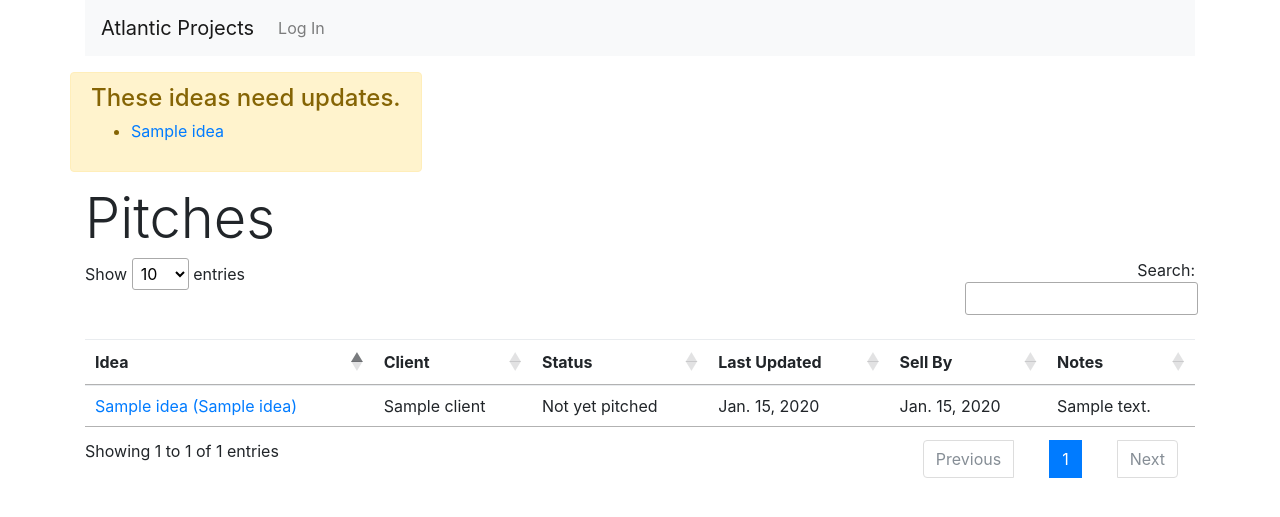
After one commit to mthomps00/atlproj, a Django app: template atlproj/ideas/templates/ideas/pitch_list.html in a window 1280 px wide. The commit adds this page. Shown: the top 517 px of the page. Run offline with Django 3.2, Linux system fonts and the light colour scheme; tables that the repository leaves empty hold one stand-in row (values such as "Sample post"); the template is opened without the code that fills it: values that come from a table or form of the project are taken from there, most other values are stand-ins (such as "Sample title", 1, 10 or a date in 2020); some libraries are stand-ins or nearby versions.

Commit message:
Updated pitch list and data model; added DataTables

```diff
--- a/atlproj/ideas/models.py
+++ b/atlproj/ideas/models.py
@@ -121,12 +121,28 @@ class Idea(models.Model):
     def __str__(self):
         return self.title()
 
+    def get_absolute_url(self):
+        from django.urls import reverse
+        return reverse('idea_detail', args=[str(self.pk)])
+
 class Pitch(models.Model):
+    PITCH_STATUSES = (
+        ('DRAFT', 'Not yet pitched'),
+        ('POSSIBLE', 'Under consideration'),
+        ('LIKELY', 'Likely to succeed'),
+        ('ALMOST', 'Very likely to succeed'),
+        ('SUCCESS', 'Pitch succeeded'),
+        ('UNLIKELY', 'Long shot'),
+        ('DEAD', 'No go'),
+    )
+
     idea = models.ForeignKey(Idea, on_delete=models.CASCADE)
     client = models.ForeignKey(Client, on_delete=models.CASCADE)
     date_created = models.DateField('date created', default=date.today)
     date_updated = models.DateField('last updated', auto_now=True)
     sell_by = models.DateField('sell_by', blank=True, null=True)
+    status = models.CharField(max_length=15, choices=PITCH_STATUSES, default='DRAFT')
+    notes = models.TextField(blank=True)
 
     def __str__(self):
         name = "%s: %s" % (self.idea, self.client)
--- a/atlproj/ideas/templates/admin/base.html
+++ b/atlproj/ideas/templates/admin/base.html
@@ -37,9 +37,9 @@
             {% endblock %}
         {% block userlinks %}
             {% if site_url %}
-                <a href="{{ site_url }}">{% trans 'View site' %}</a> /
+                <a href="{{ site_url }}">{% trans 'Public home page' %}</a> /
             {% endif %}
-            <a href="{% url 'index' %}">Main Index</a> /
+            <a href="{% url 'index' %}">Dashboard</a> /
             <a href="{% url 'idea_list' %}">Ideas</a> /
         	<a href="{% url 'calendar' %}">Calendar</a> /
             {% if user.is_active and user.is_staff %}
--- a/atlproj/ideas/templates/ideas/idea_detail.html
+++ b/atlproj/ideas/templates/ideas/idea_detail.html
@@ -118,10 +118,10 @@
 	{% endif %}
 
 	{% if request.user|has_group:"Sales" %}
-	{% if idea.pitch_set.all %}
 
 	<hr />
 	<h3>Pitches</h3>
+	{% if idea.pitch_set.all %}
 	<table class="table mt-3">
     	<thead>
     		<tr>
@@ -144,7 +144,9 @@
 		{% endfor %}
 		</tbody>
 	</table>
+	{% else %}
 
+	<p>This idea has not yet been pitched to an advertiser.</p>
 	{% endif %}
 	{% endif %}
 
--- a/atlproj/ideas/templates/ideas/index.html
+++ b/atlproj/ideas/templates/ideas/index.html
@@ -10,8 +10,9 @@
 
 	<!-- BOOTSTRAP CDN INCLUDE -->
 	<link rel="stylesheet" href="https://maxcdn.bootstrapcdn.com/bootstrap/4.0.0-beta/css/bootstrap.min.css" integrity="sha384-/Y6pD6FV/Vv2HJnA6t+vslU6fwYXjCFtcEpHbNJ0lyAFsXTsjBbfaDjzALeQsN6M" crossorigin="anonymous">
-	<script src="https://maxcdn.bootstrapcdn.com/bootstrap/4.0.0-beta/js/bootstrap.min.js" integrity="sha384-h0AbiXch4ZDo7tp9hKZ4TsHbi047NrKGLO3SEJAg45jXxnGIfYzk4Si90RDIqNm1" crossorigin="anonymous"></script>
 	<!-- /BOOTSTRAP -->
+
+	{% block extendmeta %}{% endblock %}
 
 	<title>{% block title %}Home{% endblock %}</title>
 </head>
@@ -37,9 +38,13 @@
 							<li class="nav-item dropdown{% block ideas-nav %}{% endblock %}">
 								<a class="nav-link dropdown-toggle" href="#" role="button" id="ideas-menu-link" data-toggle="dropdown" aria-haspopup="true" aria-expanded="false">Ideas</a>
 								<div class="dropdown-menu" aria-labelledby="ideas-menu-link">
+									<a class="dropdown-item" href="{% url 'index' %}">Dashboard</a>
 									<a class="dropdown-item" href="{% url 'idea_list' %}">Available</a>
 								    <a class="dropdown-item" href="{% url 'current_list' %}">Now active</a>
-								    <a class="dropdown-item" href="{% url 'complete_list' %}">No longer available</a>
+								    <a class="dropdown-item" href="{% url 'complete_list' %}">Archived</a>
+								    {% if request.user|has_group:"Sales" %}
+								    <a class="dropdown-item" href="{% url 'pitch_list' %}">Pitches</a>
+								    {% endif %}
 								</div>
 							</li>
 							<li class="nav-item {% block cal-nav %}{% endblock %}">
@@ -63,6 +68,20 @@
 			</div>
 		</div>
 
+		{% if need_updates %}
+		<div class="row">
+			<div class="alert alert-warning" role="alert">
+				<h4 class="alert-heading">These ideas need updates.</h4>
+			    <ul>
+			    {% for idea in need_updates %}
+	    			<li>
+	    				{% short_platform idea display="list" %} <a href="{% url 'idea_detail' idea.id %}">{{ idea }}</a>
+	    				{% if perms.ideas.can_change %} (<a href="{% url 'admin:ideas_idea_change' idea.id %}">Edit</a>) {% endif %}
+		        {% endfor %}
+			    </ul>
+			</div>
+		</div>
+		{% endif %}
 
 		<div class="row">
 			<div class="col">
@@ -139,5 +158,7 @@
     <script src="https://cdnjs.cloudflare.com/ajax/libs/popper.js/1.11.0/umd/popper.min.js" integrity="sha384-b/U6ypiBEHpOf/4+1nzFpr53nxSS+GLCkfwBdFNTxtclqqenISfwAzpKaMNFNmj4" crossorigin="anonymous"></script>
     <script src="https://maxcdn.bootstrapcdn.com/bootstrap/4.0.0-beta/js/bootstrap.min.js" integrity="sha384-h0AbiXch4ZDo7tp9hKZ4TsHbi047NrKGLO3SEJAg45jXxnGIfYzk4Si90RDIqNm1" crossorigin="anonymous"></script>
 
+    {% block extendfooter %}{% endblock %}
+
 </body>
 </html>
--- /dev/null
+++ b/atlproj/ideas/templates/ideas/pitch_list.html
@@ -0,0 +1,55 @@
+{% extends "ideas/index.html" %}
+
+{% load ideas_extras %}
+
+	{% block extendmeta %}
+	<link rel="stylesheet" type="text/css" href="//cdn.datatables.net/1.10.16/css/jquery.dataTables.css">
+	{% endblock %}
+
+	{% block ideas-nav %} active{% endblock %}
+
+    {% block content %}
+	<h1 class="display-4">
+		Pitches
+	</h1>
+
+	{% if pitches %}
+	    <table class="table mt-3" id="pitch-table">
+	    	<thead>
+	    		<tr>
+	    			<th>Idea</th>
+	    			<th>Client</th>
+	    			<th>Status</th>
+	    			<th>Last Updated</th>
+	    			<th>Sell By</th>
+	    			<th>Notes</th>
+	    		</tr>
+	    	</thead>
+	    	<tbody>
+	        {% for pitch in pitches %}
+	        	<tr>
+	        		<td><a href="{% url 'idea_detail' pitch.idea.pk %}">{{ pitch.idea }}</a></td>
+	        		<td>{{ pitch.client }}</td>
+	        		<td>{{ pitch.get_status_display }}</td>
+	        		<td>{{ pitch.date_updated }}</td>
+	        		<td>{{ pitch.sell_by }}</td>
+	        		<td>{{ pitch.notes }}</td>
+	        	</tr>
+	        {% endfor %}
+	        </tbody>
+	    </table>
+	{% else %}
+	    <p>There are no pitches in the database.</p>
+	{% endif %}
+
+	{% endblock %}
+
+	{% block extendfooter %}
+	<script type="text/javascript" charset="utf8" src="//cdn.datatables.net/1.10.16/js/jquery.dataTables.js"></script>
+	<script type="text/javascript" charset="utf8" src="https://cdn.datatables.net/1.10.16/js/dataTables.bootstrap4.min.js"></script>
+	<script>
+		$(document).ready( function () {
+			$('#pitch-table').DataTable();
+		} );
+	</script>
+	{% endblock %}
--- a/atlproj/ideas/urls.py
+++ b/atlproj/ideas/urls.py
@@ -25,4 +25,7 @@ urlpatterns = [
         url(r'^$', IdeasCalendar.as_view(), name='calendar'),
         url(r'^calendar/(?P<platform>[\w]+)/$', PlatformCalendar.as_view(), name='platform_calendar'),
         ])),
+    url(r'^pitches/', include([
+        url(r'^$', PitchList.as_view(), name='pitch_list'),
+        ])),
 ]
```
Also changed, not shown: atlproj/ideas/templates/ideas/home.html (+0 -20 lines), atlproj/ideas/templates/ideas/idea_list.html (+11 -1 lines), atlproj/ideas/views.py (+11 -0 lines), atlproj/ideas/migrations/0017_auto_20171216_2141.py (added).
